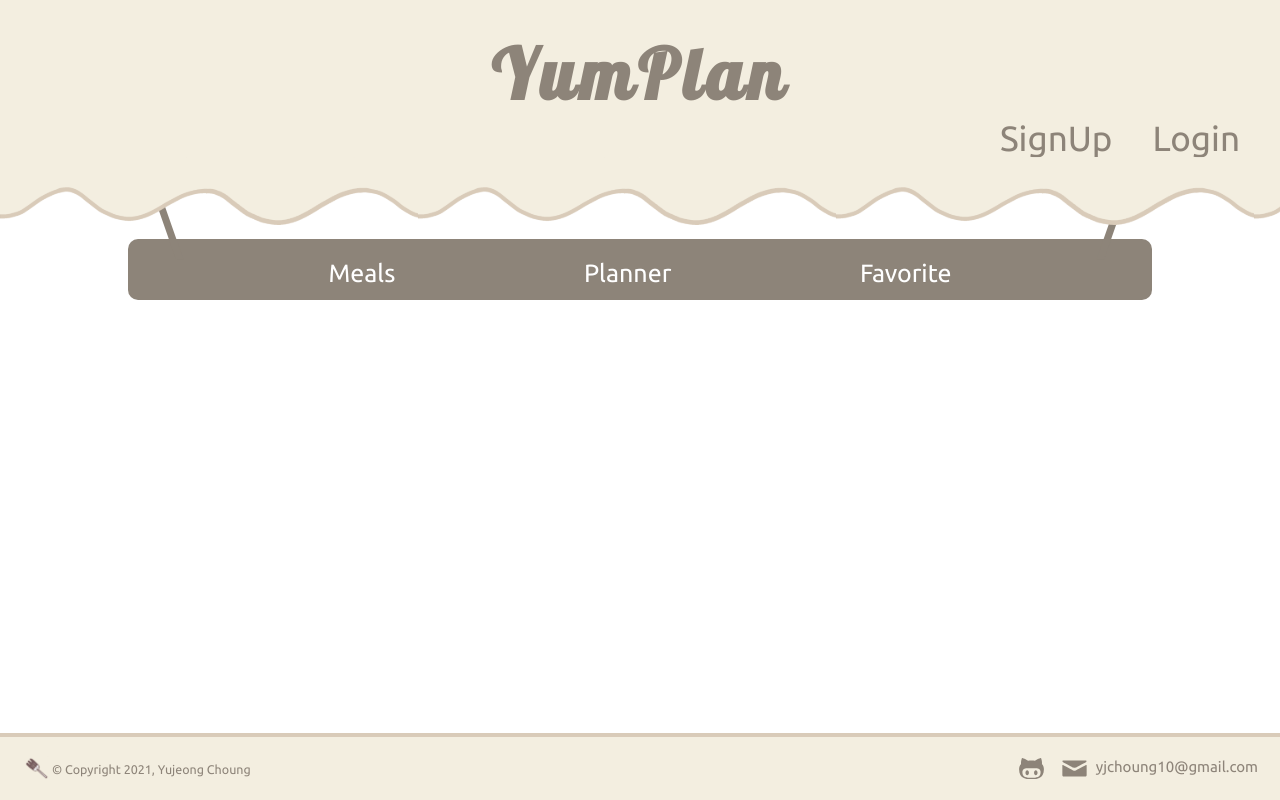
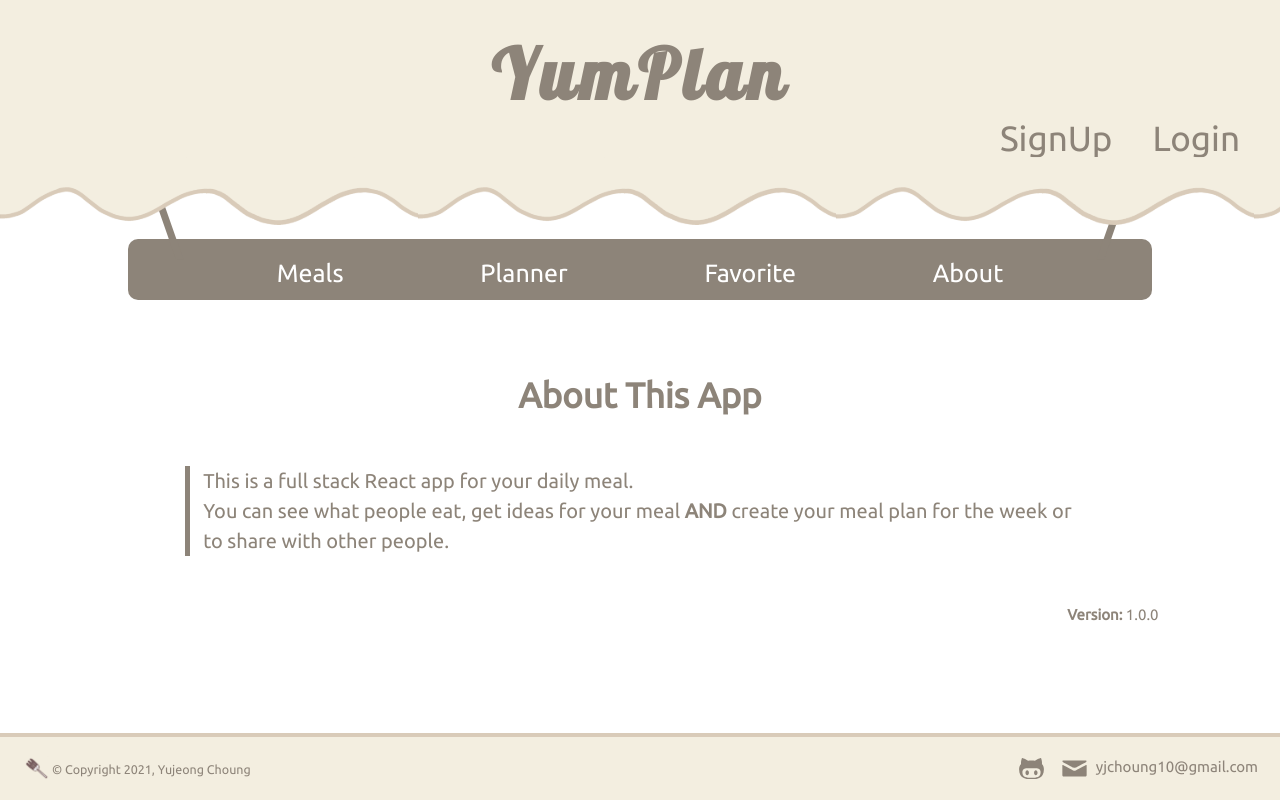
Before and after one commit to dbwjd5864/YumPlan, a React (Create React App) app in the folder client/: page /about in a window 1280 px wide. Built offline with nearby package versions, Linux system fonts and the light colour scheme; no server answers.

Commit message:
About page added + CSS changed

```diff
--- a/client/src/App.css
+++ b/client/src/App.css
@@ -1009,6 +1009,7 @@ input[type='file']::before {
   align-items: center;
   top: 50%;
   left: 50%;
+  transform: translateX(-50%);
   font-size: 1.9rem;
   margin-right: 1rem;
   color: #fff;
@@ -1151,6 +1152,37 @@ input[type='file']::before {
   width: 12rem;
 }
 
+/* About Page */
+.about {
+  display: flex;
+  flex-direction: column;
+  justify-content: center;
+  align-items: center;
+  margin-top: 10rem;
+}
+
+.about > p {
+  margin-top: 5rem;
+}
+
+.about__description {
+  font-size: 2rem;
+  width: 80%;
+  line-height: 3rem;
+  padding-left: 1.3rem;
+  border-left: 5px solid var(--text-color);
+}
+
+.about__description > span {
+  display: block;
+}
+
+.about__version {
+  margin-right: 5rem;
+  font-size: 1.5rem;
+  align-self: flex-end;
+}
+
 /* Media Query */
 
 /* Big Desktop */
@@ -1192,6 +1224,10 @@ input[type='file']::before {
 
   .meal__search-container {
     width: 100%;
+  }
+
+  .meal__search-btn {
+    font-size: 1.3rem;
   }
 }
 
--- a/client/src/components/layout/Navbar.js
+++ b/client/src/components/layout/Navbar.js
@@ -84,6 +84,9 @@ const Navbar = () => {
             <li className="nav__meal-item">
               <Link to="/meal/favorites">Favorite</Link>
             </li>
+            <li className="nav__meal-item">
+              <Link to="/about">About</Link>
+            </li>
           </ul>
         ) : (
           <h2 className="nav__background heading-1">Make Your Meal Plan</h2>
--- a/client/src/components/pages/About.js
+++ b/client/src/components/pages/About.js
@@ -2,11 +2,18 @@ import React from 'react';
 
 const About = () => {
   return (
-    <div>
-      <h2>About This App</h2>
-      <p>This is a full stack React app for your daily meal</p>
+    <div className="about">
+      <h2 className="about__heading heading-1 ">About This App</h2>
+      <p className="about__description">
+        This is a full stack React app for your daily meal.
+        <span>
+          You can see what people eat, get ideas for your meal{' '}
+          <strong>AND</strong> create your meal plan for the week or to share
+          with other people.
+        </span>
+      </p>
 
-      <p>
+      <p className="about__version">
         <strong>Version: </strong> 1.0.0
       </p>
     </div>
```
